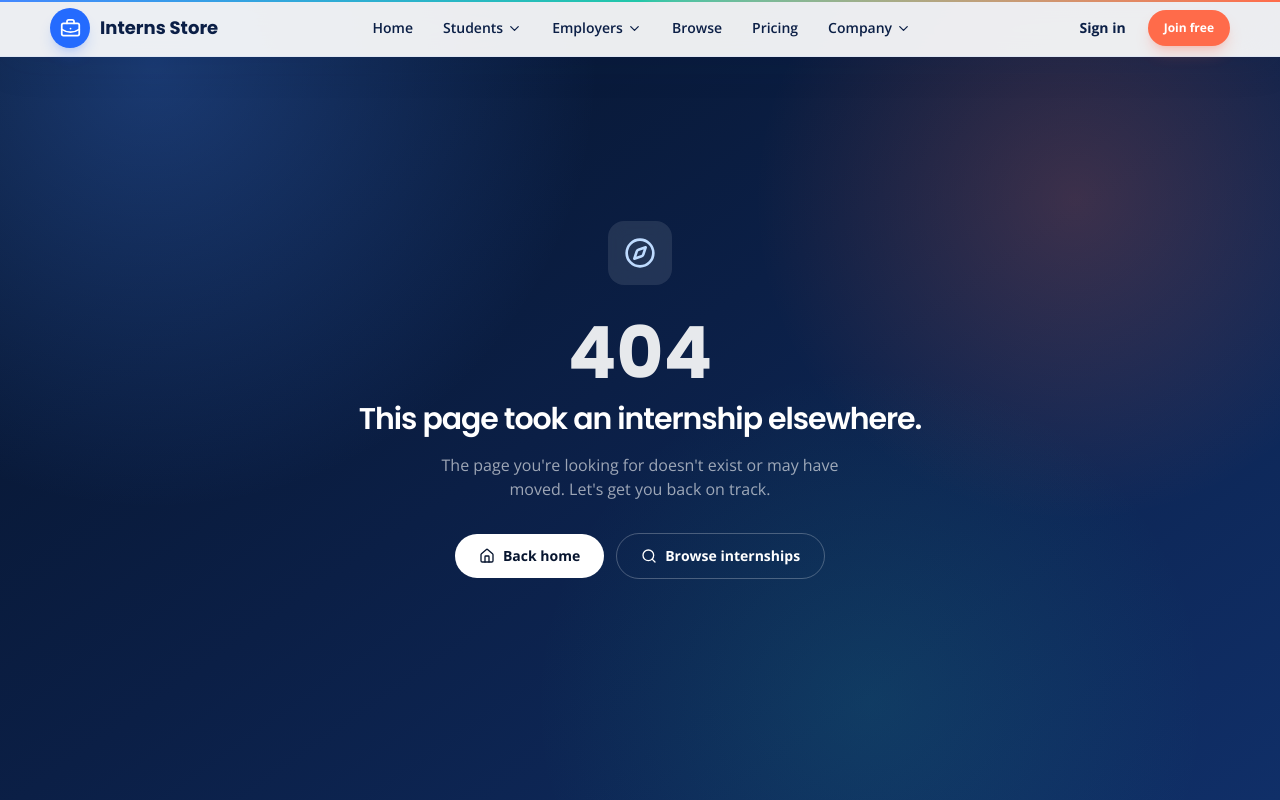
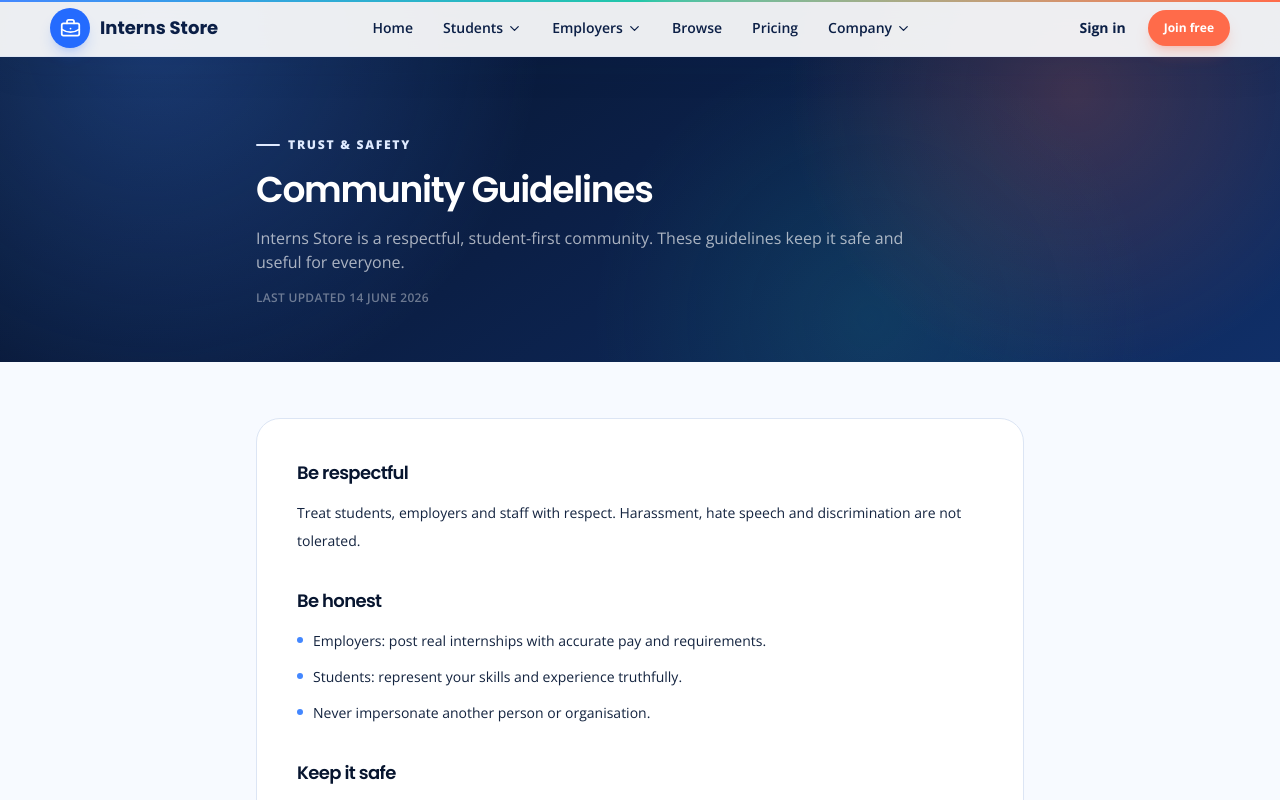
Before and after one commit to RManula/Interns-Store, a Next.js app: page /community-guidelines in a window 1280 px wide. Before the commit this address had no page. Shown: the top 800 px of the page. Built offline with nearby package versions, Linux system fonts and the light colour scheme.

Commit message:
feat: add community guidelines page

```diff
--- /dev/null
+++ b/app/community-guidelines/page.tsx
@@ -0,0 +1,45 @@
+import type { Metadata } from "next";
+import { LegalPage } from "@/components/shared/LegalPage";
+
+export const metadata: Metadata = { title: "Community Guidelines — Interns Store" };
+
+export default function CommunityGuidelinesPage() {
+  return (
+    <LegalPage
+      eyebrow="Trust & safety"
+      title="Community Guidelines"
+      intro="Interns Store is a respectful, student-first community. These guidelines keep it safe and useful for everyone."
+      updated="14 June 2026"
+      sections={[
+        {
+          heading: "Be respectful",
+          body: "Treat students, employers and staff with respect. Harassment, hate speech and discrimination are not tolerated.",
+        },
+        {
+          heading: "Be honest",
+          body: [
+            "Employers: post real internships with accurate pay and requirements.",
+            "Students: represent your skills and experience truthfully.",
+            "Never impersonate another person or organisation.",
+          ],
+        },
+        {
+          heading: "Keep it safe",
+          body: [
+            "Never ask students to pay money to apply or to secure a placement.",
+            "Do not share another person's private information.",
+            "Report listings or messages that feel unsafe or suspicious.",
+          ],
+        },
+        {
+          heading: "What happens if guidelines are broken",
+          body: "We may warn, restrict or remove accounts and listings that break these guidelines. Serious or illegal behaviour may be reported to the relevant authorities.",
+        },
+        {
+          heading: "Reporting",
+          body: "Use the Report option on any listing, or our Report a listing page, to flag content. Our team reviews reports and acts where needed.",
+        },
+      ]}
+    />
+  );
+}
```
